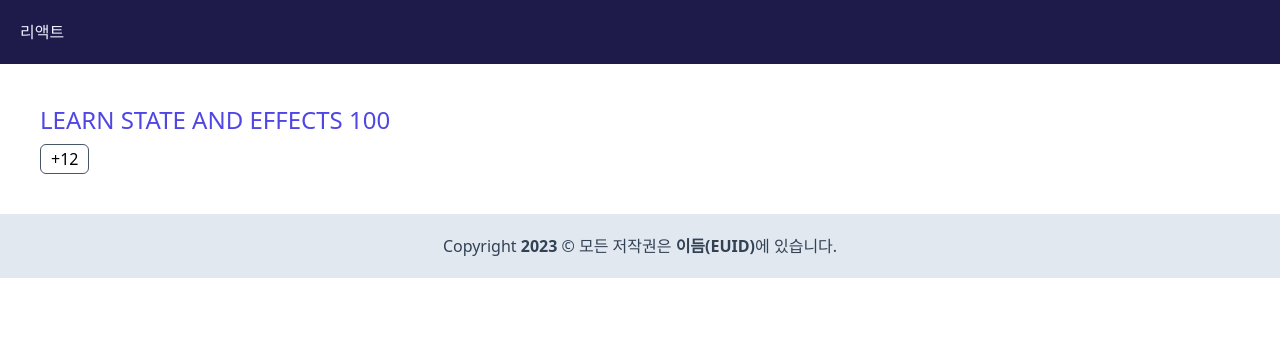
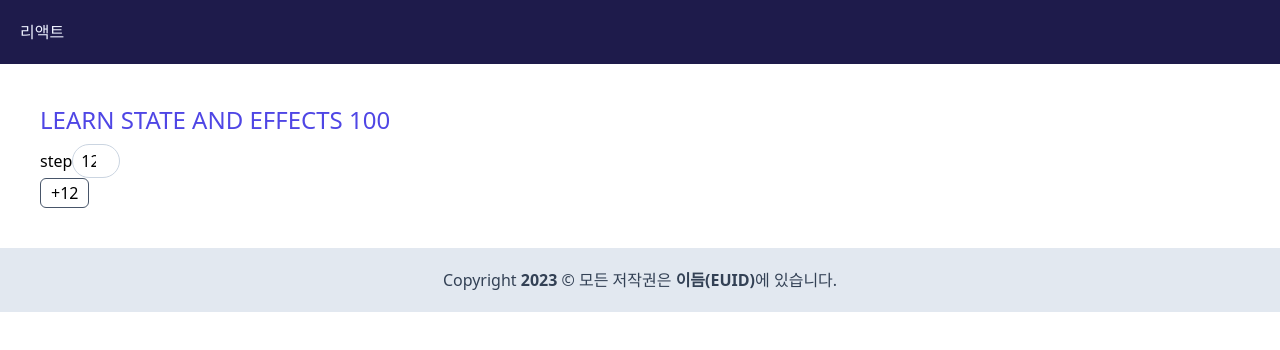
Before and after one commit to youngniiiiii/react-programming, a React (Vite) app: page / in a window 1280 px wide. Shown: the top 350 px of the page. Built offline with nearby package versions, Linux system fonts and the light colour scheme; a web font is replaced by a local one.

Commit message:
폼 필드의 value, defaultValue, readOnly, onChange

```diff
--- a/src/pages/LearnStateAndEffects.jsx
+++ b/src/pages/LearnStateAndEffects.jsx
@@ -21,6 +21,18 @@ function LearnStateAndEffects() {
       <h2 className="text-indigo-600 text-2xl uppercase">
         Learn State And Effects {count}
       </h2>
+      <div>
+        <div>
+          <label htmlFor="">step</label>
+          <input
+            type="number"
+            value={step}
+            onChange={(e) => {
+              console.log(e.target.value);
+            }}
+            className="w-12 py-1 px-2 border-slate-300 border rounded-full"
+          />
+        </div>
         <button
           type="button"
           onClick={() => setCount(count + step)}
@@ -29,6 +41,7 @@ function LearnStateAndEffects() {
           +{step}
         </button>
       </div>
+    </div>
   );
 }
 
```
Lines whose indentation alone changed are shown as unchanged.
